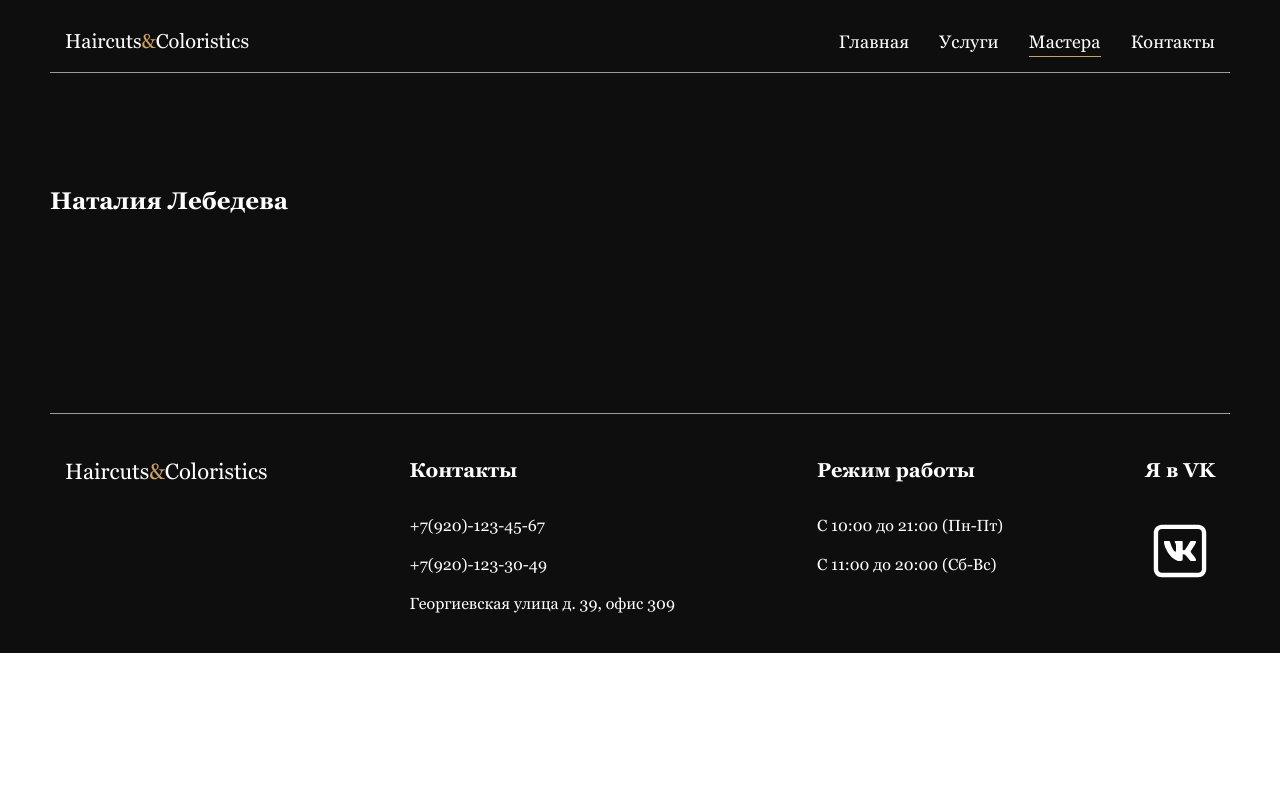
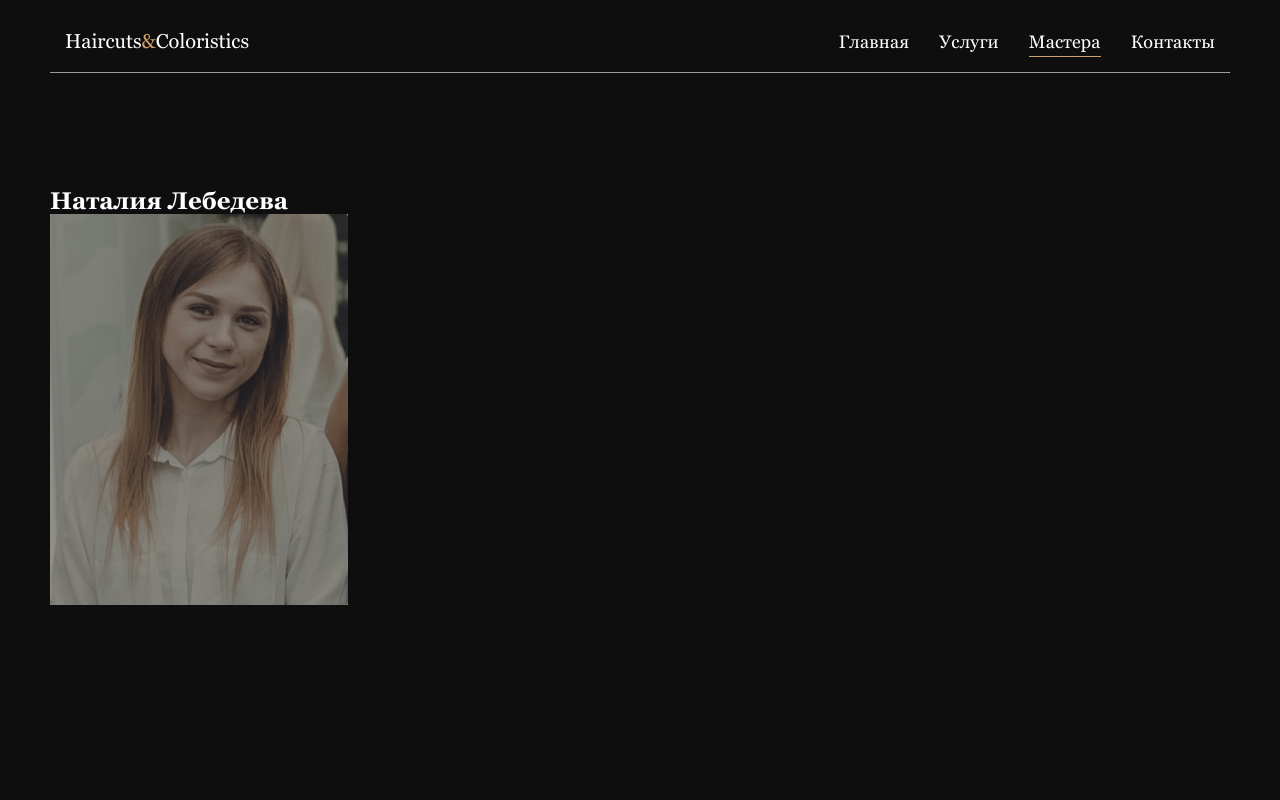
Before and after one commit to Lizok-Tikhonova/diplom-react, a React (Create React App) app: page /masters/1 in a window 1280 px wide. Shown: the top 800 px of the page. Built offline with nearby package versions, Linux system fonts and the light colour scheme.

Commit message:
фото мастера

```diff
--- a/src/pages/Master/Master.jsx
+++ b/src/pages/Master/Master.jsx
@@ -11,6 +11,7 @@ const Master = () => {
         <div className="container">
             <section className="master">
                 <h1 className="name">{master.name}</h1>
+                <img src={master.img} alt="img" />
             </section>
             <section className="portfolio"></section>
         </div>
```
